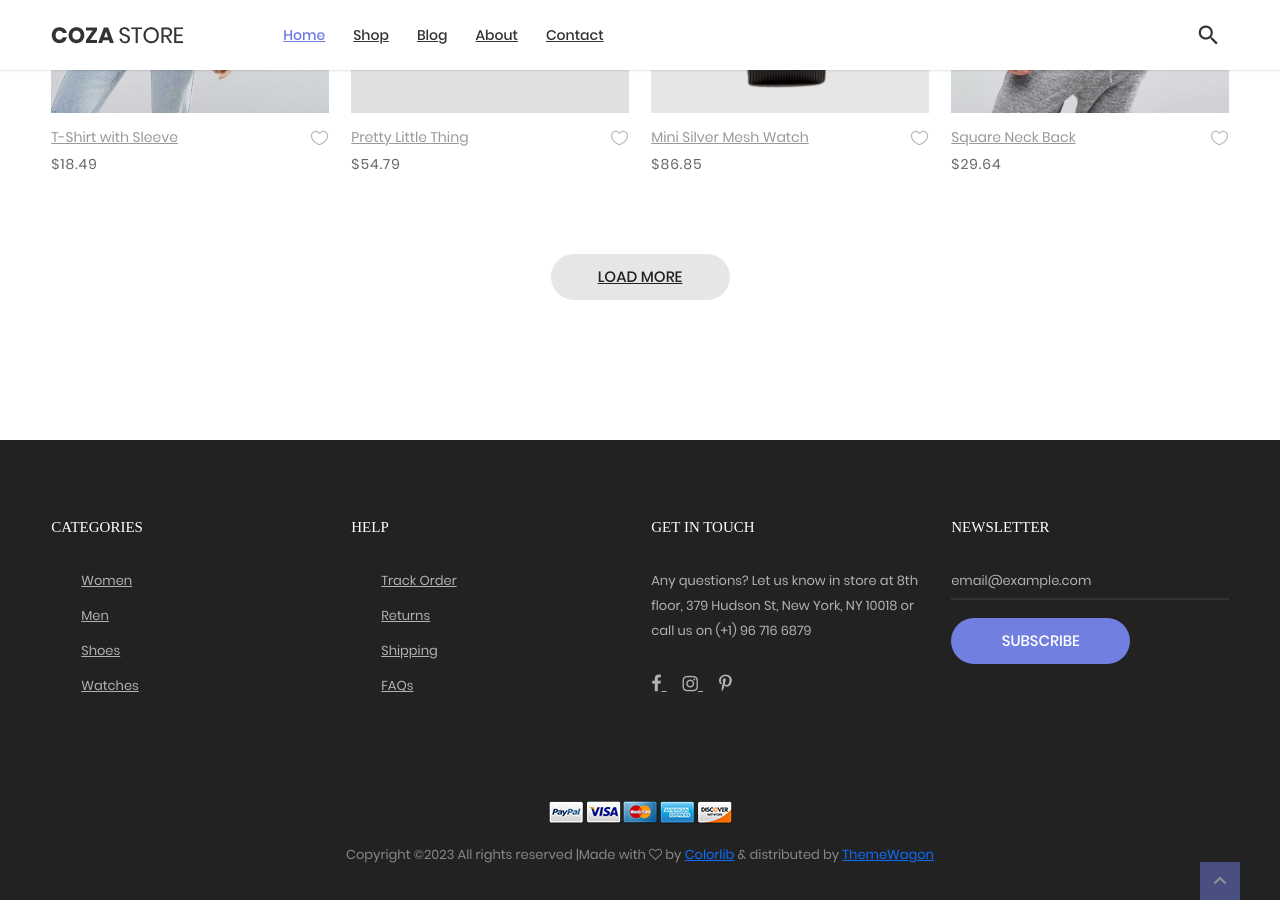
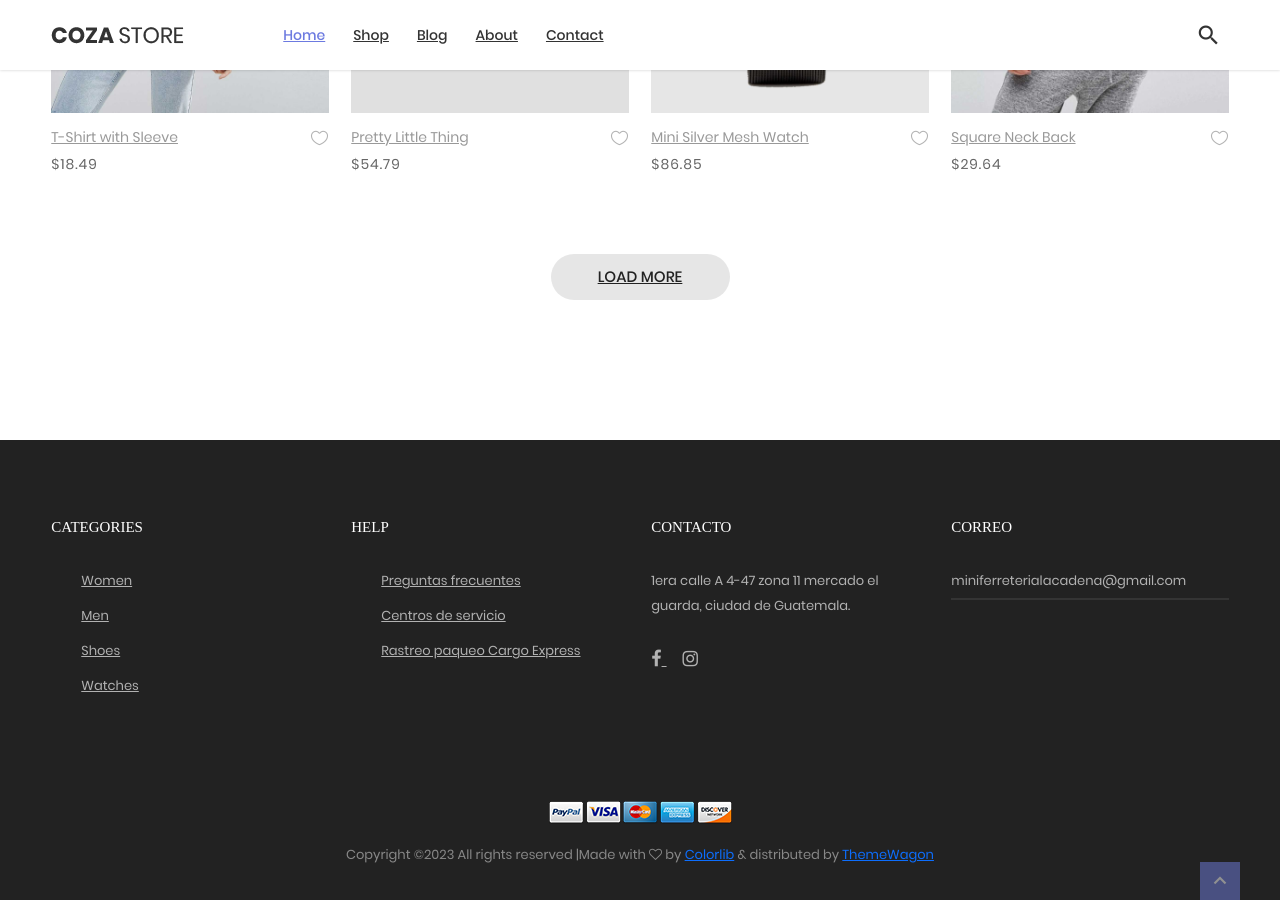
Before and after one commit to lacadenagt/new, a Jekyll site: the page built from index.md, in a window 1280 px wide and 900 px high, scrolled down 3047 px. Built offline with Jekyll 4.4.1, drawn with Linux system fonts in a browser that asks for light colours; some web fonts are replaced.

Commit message:
Update footer.html

```diff
--- a/_includes/footer.html
+++ b/_includes/footer.html
@@ -41,71 +41,69 @@
 
 					<ul>
 						<li class="p-b-10">
-							<a href="#" class="stext-107 cl7 hov-cl1 trans-04">
-								Track Order
+							<a href="/faq" class="stext-107 cl7 hov-cl1 trans-04">
+								Preguntas frecuentes
 							</a>
 						</li>
 
 						<li class="p-b-10">
-							<a href="#" class="stext-107 cl7 hov-cl1 trans-04">
-								Returns
+							<a href="/cs" class="stext-107 cl7 hov-cl1 trans-04">
+								Centros de servicio
 							</a>
 						</li>
 
 						<li class="p-b-10">
-							<a href="#" class="stext-107 cl7 hov-cl1 trans-04">
-								Shipping
+							<a href="https://www.cargoexpreso.com/tracking/" class="stext-107 cl7 hov-cl1 trans-04">
+								Rastreo paqueo Cargo Express
 							</a>
 						</li>
 
-						<li class="p-b-10">
+						<!--li class="p-b-10">
 							<a href="#" class="stext-107 cl7 hov-cl1 trans-04">
 								FAQs
 							</a>
-						</li>
+						</li-->
 					</ul>
 				</div>
 
 				<div class="col-sm-6 col-lg-3 p-b-50">
 					<h4 class="stext-301 cl0 p-b-30">
-						GET IN TOUCH
+						Contacto
 					</h4>
 
 					<p class="stext-107 cl7 size-201">
-						Any questions? Let us know in store at 8th floor, 379 Hudson St, New York, NY 10018 or call us on (+1) 96 716 6879
+						1era calle A 4-47 zona 11 mercado el guarda, ciudad de Guatemala.
 					</p>
 
 					<div class="p-t-27">
-						<a href="#" class="fs-18 cl7 hov-cl1 trans-04 m-r-16">
+						<a href="https://facebook.com/lacadenagt" class="fs-18 cl7 hov-cl1 trans-04 m-r-16">
 							<i class="fa fa-facebook"></i>
 						</a>
-
-						<a href="#" class="fs-18 cl7 hov-cl1 trans-04 m-r-16">
+						<a href="https://instagram.com/lacadenagt" class="fs-18 cl7 hov-cl1 trans-04 m-r-16">
 							<i class="fa fa-instagram"></i>
 						</a>
-
-						<a href="#" class="fs-18 cl7 hov-cl1 trans-04 m-r-16">
+						<!--a href="#" class="fs-18 cl7 hov-cl1 trans-04 m-r-16">
 							<i class="fa fa-pinterest-p"></i>
-						</a>
+						</a-->
 					</div>
 				</div>
 
 				<div class="col-sm-6 col-lg-3 p-b-50">
 					<h4 class="stext-301 cl0 p-b-30">
-						Newsletter
+						Correo
 					</h4>
 
 					<form>
 						<div class="wrap-input1 w-full p-b-4">
-							<input class="input1 bg-none plh1 stext-107 cl7" type="text" name="email" placeholder="email@example.com">
+							<input class="input1 bg-none plh1 stext-107 cl7" type="text" name="email" placeholder="miniferreterialacadena@gmail.com">
 							<div class="focus-input1 trans-04"></div>
 						</div>
 
-						<div class="p-t-18">
+						<!--div class="p-t-18">
 							<button class="flex-c-m stext-101 cl0 size-103 bg1 bor1 hov-btn2 p-lr-15 trans-04">
 								Subscribe
 							</button>
-						</div>
+						</div-->
 					</form>
 				</div>
 			</div>
```
